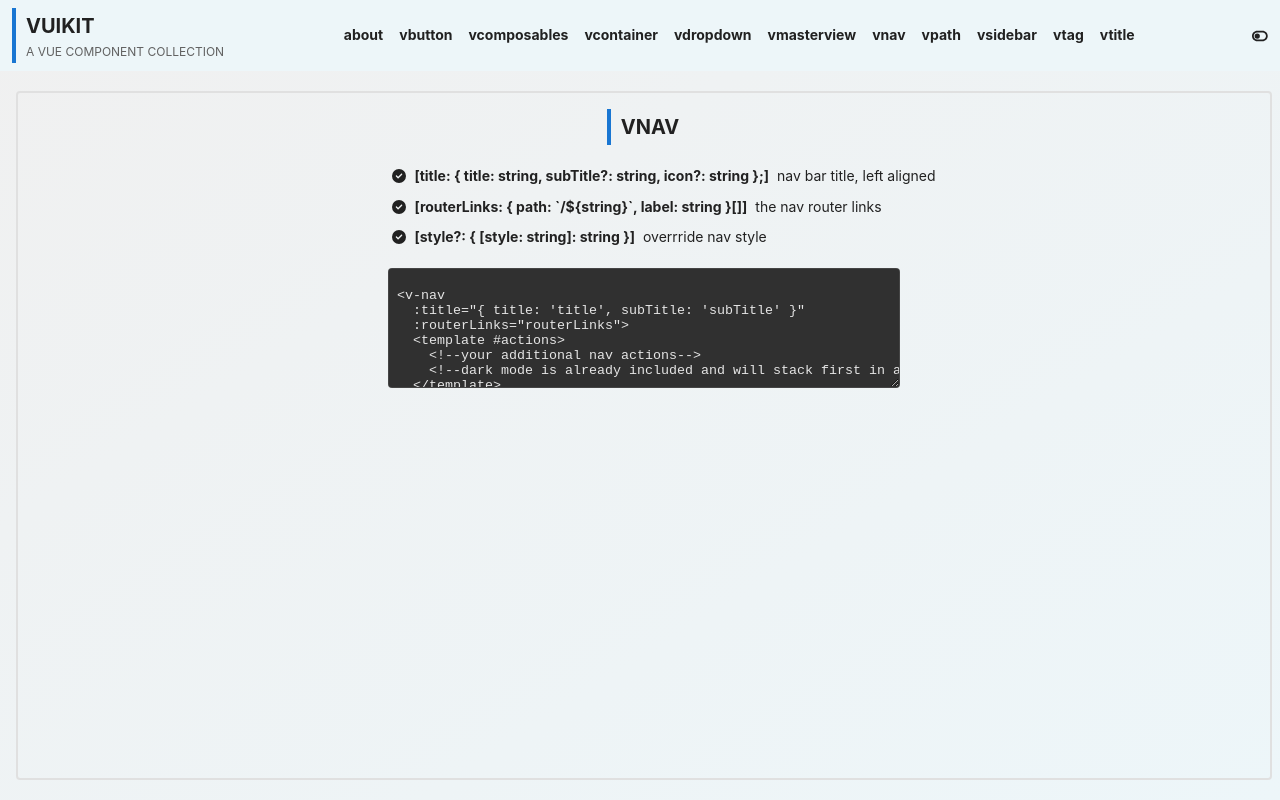
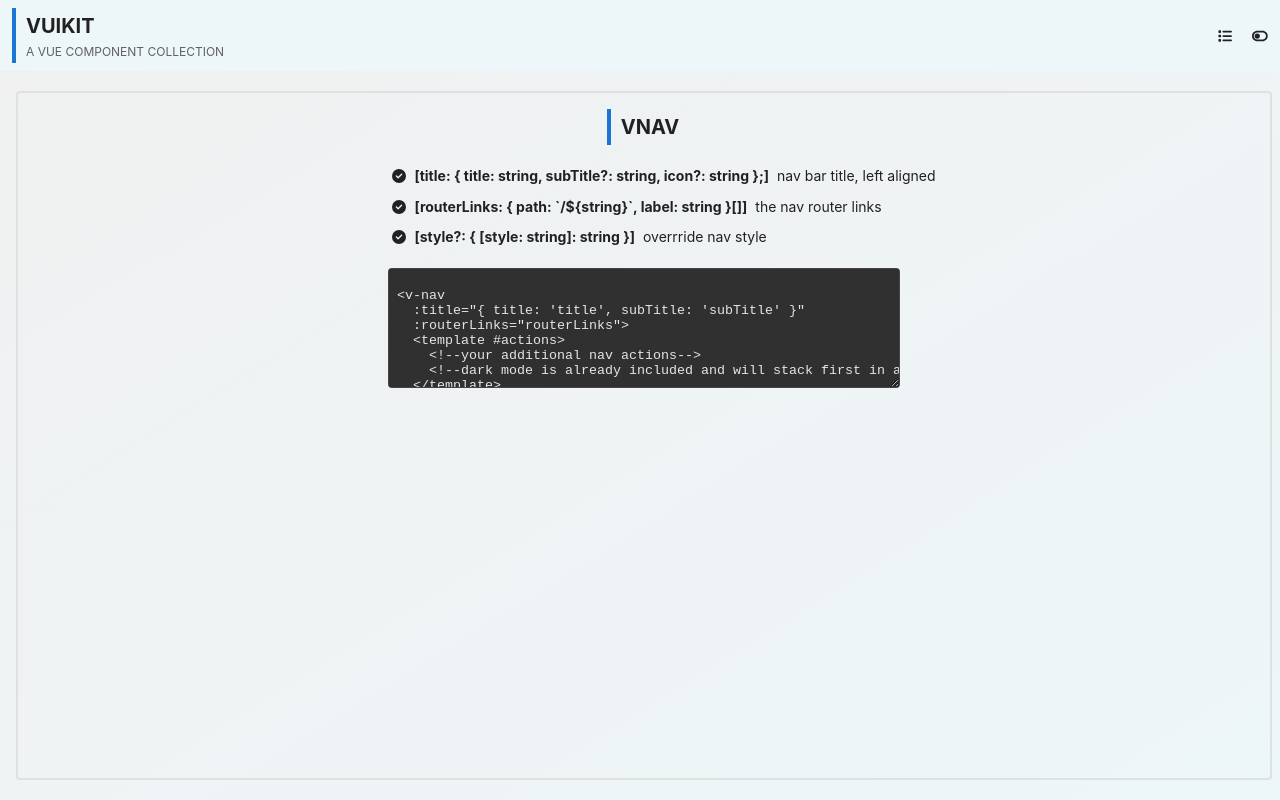
Before and after one commit to athnxyz/athnuikit, a Vue app: page /vnav in a window 1280 px wide. Built offline with nearby package versions, Linux system fonts and the light colour scheme.

Commit message:
update nav

```diff
--- a/src/components/v-nav/v-nav.scss
+++ b/src/components/v-nav/v-nav.scss
@@ -23,9 +23,31 @@
     @extend .flex-horizontal;
 
     flex-grow: 1;
-    justify-content: center;
+    justify-content: flex-end;
     align-items: center;
-    overflow-x: scroll;
+    margin-right: 0.25rem;
+    padding: 0 0.5rem;
+
+    .v-nav-router-button {
+      @extend .flex-horizontal;
+
+      padding: 0.25rem;
+      align-items: center;
+      justify-content: space-around;
+      font-weight: bold;
+      border-radius: 0.25rem;
+      gap: 0.5rem;
+      color: var(--v-title-secondary);
+
+      &:hover {
+        background-color: var(--v-hover);
+        cursor: pointer;
+      }
+
+      &:active {
+        background-color: var(--v-active);
+      }
+    }
 
     .v-nav-router-link {
       @extend .flex-horizontal;
--- a/src/components/v-nav/v-nav.vue
+++ b/src/components/v-nav/v-nav.vue
@@ -14,10 +14,14 @@ defineProps<NavProps>();
     </div>
 
     <div class="v-nav-router">
-      <RouterLink v-for="route in routerLinks" class="v-nav-router-link"
-        :to="route.path">
-        {{ route.label }}
-      </RouterLink>
+      <v-sidebar :button="{ icon: 'fa-solid fa-list', overrideBtnClass: 'v-nav-router-button' }">
+        <template #sidebar>
+          <RouterLink v-for="route in routerLinks" class="v-nav-router-link"
+            :to="route.path">
+            {{ route.label }}
+          </RouterLink>
+        </template>
+      </v-sidebar>
     </div>
 
     <div class="v-nav-actions">
--- a/src/font-awesome.loader.ts
+++ b/src/font-awesome.loader.ts
@@ -5,6 +5,7 @@ import {
   faCheckCircle,
   faCircle,
   faClose,
+  faList,
   faSliders,
   faSpinner,
   faToggleOff,
@@ -19,6 +20,7 @@ class FontAwesomeLoader {
       faCheckCircle,
       faCircle,
       faClose,
+      faList,
       faSliders,
       faSpinner,
       faToggleOff,
```
